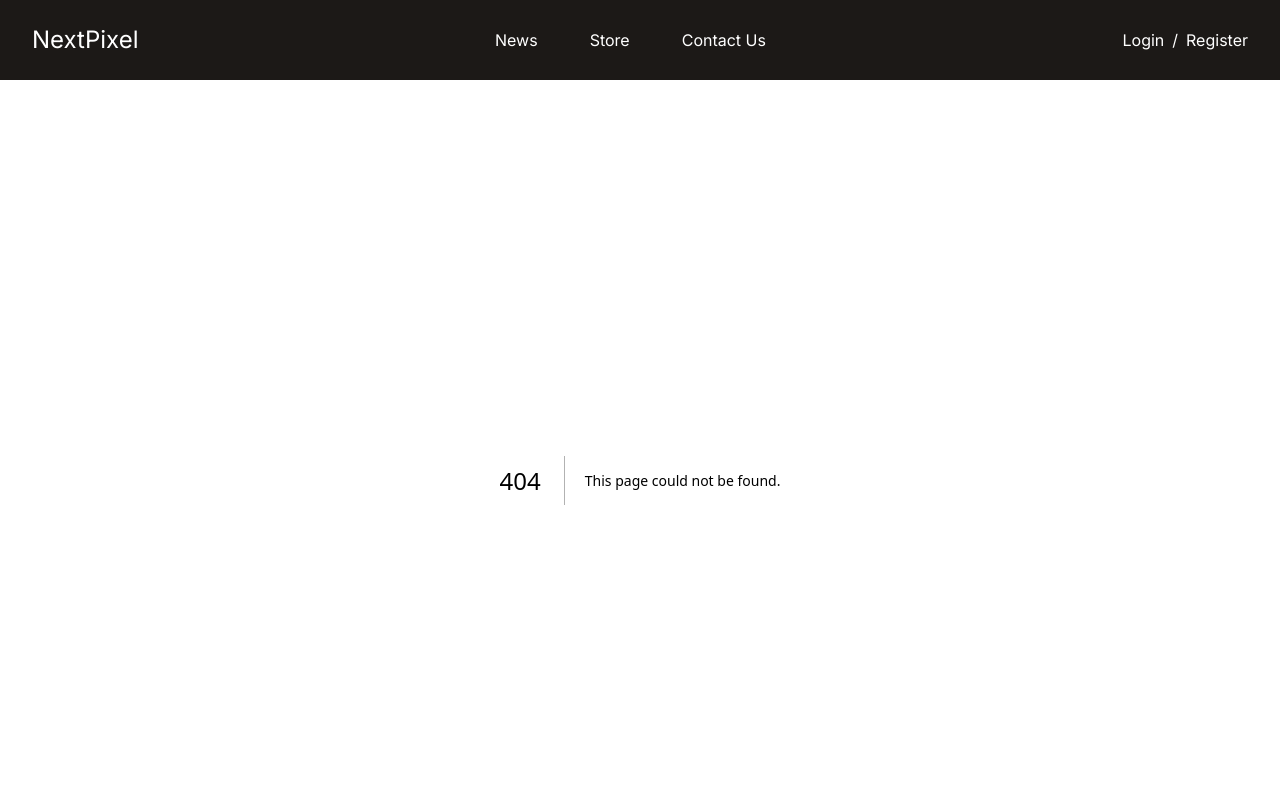
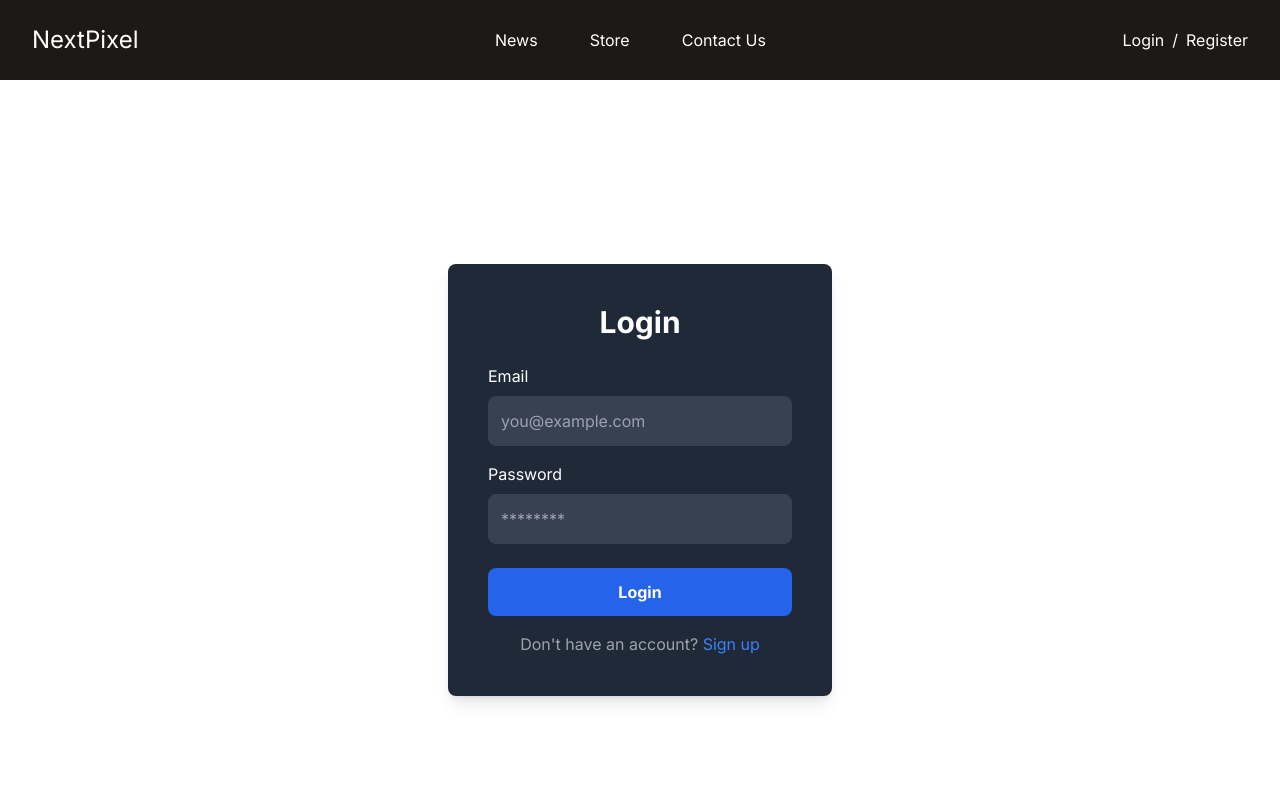
Before and after one commit to MSDoshev/NextPixel-Store, a Next.js app: page /login in a window 1280 px wide. Before the commit this address had no page. Shown: the top 800 px of the page. Built offline with nearby package versions, Linux system fonts and the light colour scheme.

Commit message:
Add login page

```diff
--- a/src/app/globals.css
+++ b/src/app/globals.css
@@ -4,7 +4,7 @@
 
 :root {
   --foreground-rgb: 0, 0, 0;
-  --background-start-rgb: 214, 211, 209;
+  --background-start-rgb: #e7e5e4;
   --background-end-rgb: 214, 211, 209;
 }
 
--- /dev/null
+++ b/src/app/login/page.js
@@ -0,0 +1,53 @@
+export default function LoginPage() {
+  return (
+    <div className="flex justify-center items-center h-screen">
+      <form className="bg-gray-800 p-10 rounded-lg shadow-lg w-full max-w-sm">
+        <h2 className="text-3xl font-bold text-white text-center mb-6">
+          Login
+        </h2>
+
+        <div className="mb-4">
+          <label htmlFor="email" className="block text-white mb-2">
+            Email
+          </label>
+          <input
+            type="email"
+            id="email"
+            name="email"
+            placeholder="you@example.com"
+            className="w-full p-3 border border-gray-700 rounded-lg bg-gray-700 text-white focus:outline-none focus:border-blue-500"
+          />
+        </div>
+
+        <div className="mb-6">
+          <label htmlFor="password" className="block text-white mb-2">
+            Password
+          </label>
+          <input
+            type="password"
+            id="password"
+            name="password"
+            placeholder="********"
+            className="w-full p-3 border border-gray-700 rounded-lg bg-gray-700 text-white focus:outline-none focus:border-blue-500"
+          />
+        </div>
+
+        <button
+          type="submit"
+          className="w-full bg-blue-600 text-white p-3 rounded-lg font-bold hover:bg-blue-500 transition duration-300"
+        >
+          Login
+        </button>
+
+        <div className="mt-4 text-center">
+          <p className="text-gray-400">
+            Don't have an account?{" "}
+            <a href="/signup" className="text-blue-500 hover:underline">
+              Sign up
+            </a>
+          </p>
+        </div>
+      </form>
+    </div>
+  );
+}
--- a/src/components/header/main-header.js
+++ b/src/components/header/main-header.js
@@ -42,7 +42,7 @@ export default function MainHeader() {
       </nav>
 
       <div className="flex gap-2">
-        <Link href="/browse">Login</Link> /<Link href="/browse">Register</Link>
+        <Link href="/login">Login</Link> /<Link href="/browse">Register</Link>
       </div>
     </header>
   );
```
